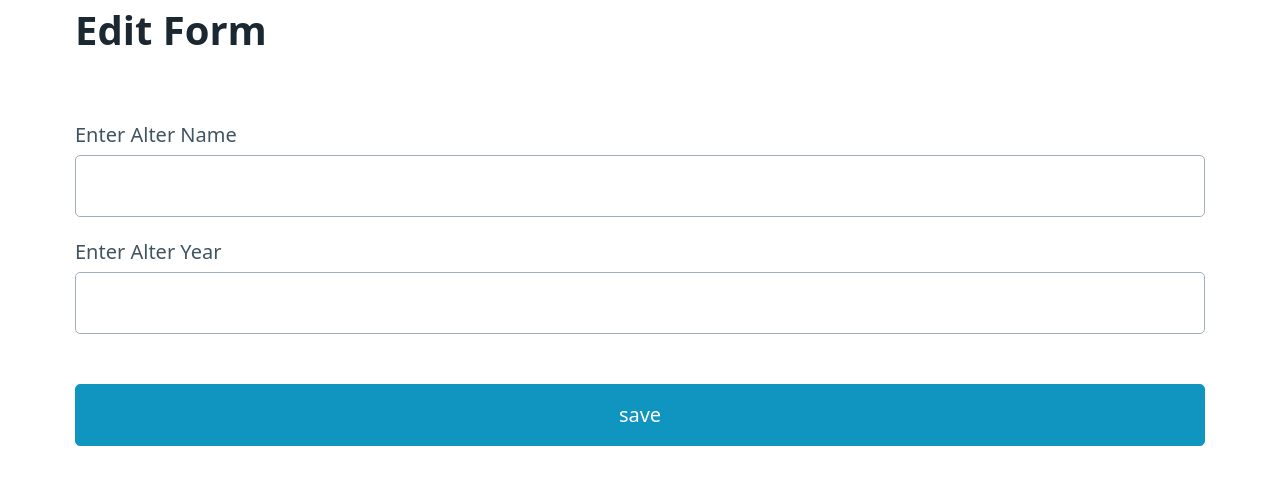
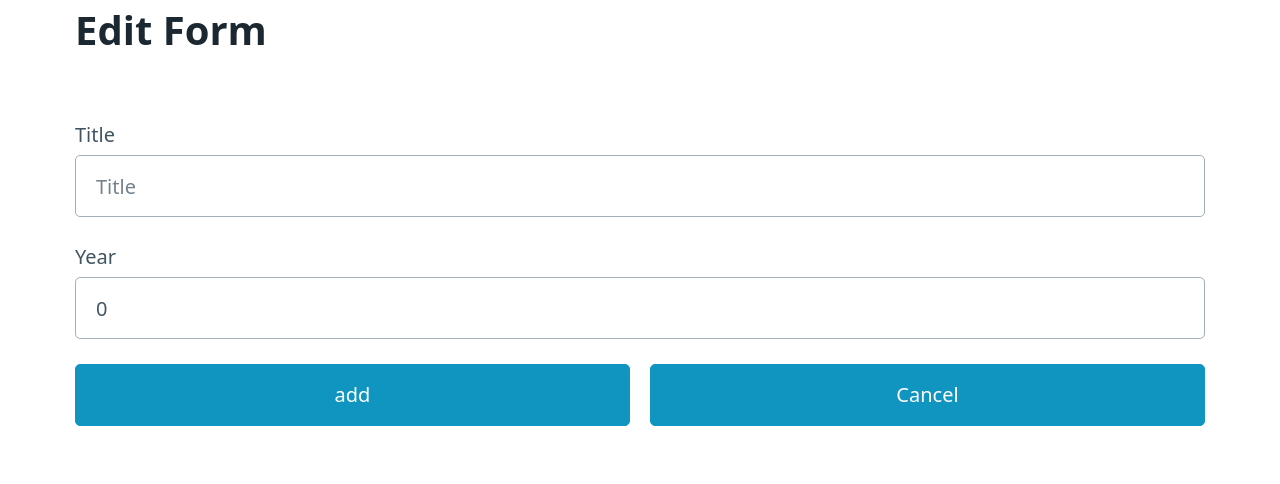
Before and after one commit to ramajeyam-mediwave/movie-design, a React (Vite) app in the folder app/: page /edit/1 in a window 1280 px wide. Shown: the top 484 px of the page. Built offline with nearby package versions, Linux system fonts and the light colour scheme.

Commit message:
completed

```diff
--- a/app/src/App.tsx
+++ b/app/src/App.tsx
@@ -1,7 +1,8 @@
 import "@picocss/pico";
-import { Suspense, lazy } from "react";
+import { Suspense, lazy, useState } from "react";
 import { Routes, Route, BrowserRouter } from "react-router-dom";
 import Home from "./pages/Home";
+import { IMovie } from "./type";
 // import Add from "./pages/Add";
 // import Edit from "./pages/Edit";
 
@@ -9,13 +10,18 @@ const Add = lazy(() => import("./pages/Add"));
 const Edit = lazy(() => import("./pages/Edit"));
 
 function App() {
+  const [movie, setMovie] = useState<IMovie>({
+    id: 0,
+    title: "",
+    year: 0,
+  });
   return (
     <Suspense>
       <BrowserRouter>
         <Routes>
-          <Route path="/" element={<Home />} />
+          <Route path="/" element={<Home handleEdit={(m) => setMovie(m)} />} />
           <Route path="/add" element={<Add />} />
-          <Route path="/edit/:id" element={<Edit />} />
+          <Route path="/edit/:id" element={<Edit movie={movie} />} />
         </Routes>
       </BrowserRouter>
     </Suspense>
--- a/app/src/pages/Edit.tsx
+++ b/app/src/pages/Edit.tsx
@@ -1,31 +1,85 @@
-import { useEffect } from "react";
+import { useEffect, useState } from "react";
 import { Link, useParams } from "react-router-dom";
 import Layout from "../components/layout";
+import { IMovie } from "../type";
+import { updateMovie } from "../services/api";
 
-function Edit() {
+interface IEditForm {
+  movie: IMovie;
+}
+
+const Edit: React.FC<IEditForm> = ({ movie }) => {
   const { id } = useParams();
+  const [editValue, setEditValue] = useState({
+    title: movie.title,
+    year: movie.year,
+  });
 
   useEffect(() => {
     console.log("Getting info of ", id);
   }, [id]);
+
+  function handleChange(e: React.ChangeEvent<HTMLInputElement>) {
+    const { name, value } = e.target;
+    setEditValue({ ...editValue, [name]: value });
+    console.log(editValue);
+  }
+
+  async function handleEditMovie() {
+    try {
+      const moviePayload = {
+        title: editValue.title,
+        year: editValue.year,
+      };
+      const response = await updateMovie(moviePayload, movie.id);
+      console.log(response);
+    } catch (error) {
+      console.log(error);
+    }
+  }
 
   return (
     <>
       <Layout title="EDIT FORM">
         <h1>Edit Form</h1>
         <form>
-          <label>Enter Alter Name</label>
-          <input type="text"></input>
-          <label>Enter Alter Year</label>
-          <input type="text"></input>
+          <label htmlFor="title">
+            Title
+            <input
+              type="text"
+              id="title"
+              name="title"
+              value={editValue.title}
+              placeholder="Title"
+              onChange={(e) => handleChange(e)}
+              required
+            />
+          </label>
+
+          <label htmlFor="year">
+            Year
+            <input
+              type="number"
+              id="year"
+              name="year"
+              value={editValue.year}
+              placeholder="Year"
+              onChange={(e) => handleChange(e)}
+              required
+            />
+          </label>
+          <div className="grid">
+            <Link to="/">
+              <button onClick={() => handleEditMovie()}>add</button>
+            </Link>
+            <Link to="/">
+              <button>Cancel</button>
+            </Link>
+          </div>
         </form>
-
-        <Link to="/">
-          <button>save </button>
-        </Link>
       </Layout>
     </>
   );
-}
+};
 
 export default Edit;
--- a/app/src/pages/Home.tsx
+++ b/app/src/pages/Home.tsx
@@ -3,14 +3,12 @@ import { Link } from "react-router-dom";
 import { getMovies, deleteMovie } from "../services/api";
 import "@picocss/pico";
 import Layout from "../components/layout";
+import { IMovie } from "../type";
 
-interface IMovie {
-  id: number;
-  title: string;
-  year: number;
+interface IHome {
+  handleEdit: (movie: IMovie) => void;
 }
-
-function Home() {
+const Home: React.FC<IHome> = ({ handleEdit }) => {
   const [isLoading, setIsLoading] = useState(false);
   const [refresh, setRefresh] = useState(false);
   const [movies, setMovies] = useState<IMovie[]>([]);
@@ -35,14 +33,14 @@ function Home() {
   }, [refresh]);
 
   async function handleDeleteMovie(id: number) {
-    // setRefresh(true);
+    setRefresh(true);
     try {
       await deleteMovie(id);
       setIsMovieDeleted(true);
     } catch (error) {
       console.error("Error deleting movie:", error);
     } finally {
-      // setRefresh(false);
+      setRefresh(false);
     }
   }
 
@@ -74,7 +72,7 @@ function Home() {
                   <h1>{m.year}</h1>
 
                   <Link to={`/edit/${m.id}`} className="pico-link">
-                    <button>Edit</button>
+                    <button onClick={() => handleEdit(m)}>Edit</button>
                   </Link>
                   <button
                     onClick={() => handleDeleteMovie(m.id)}
@@ -104,6 +102,6 @@ function Home() {
       )}
     </>
   );
-}
+};
 
 export default Home;
--- /dev/null
+++ b/app/src/type.ts
@@ -0,0 +1,5 @@
+export interface IMovie {
+  id: number;
+  title: string;
+  year: number;
+}
```
